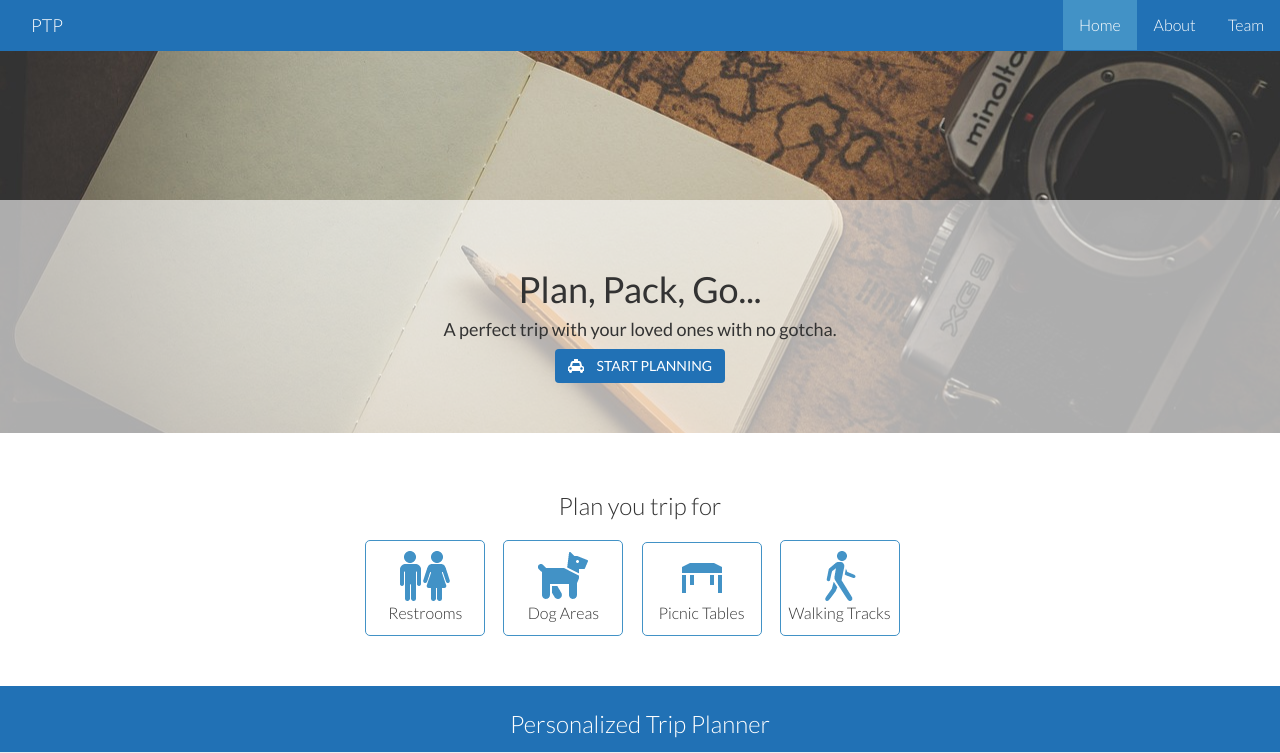
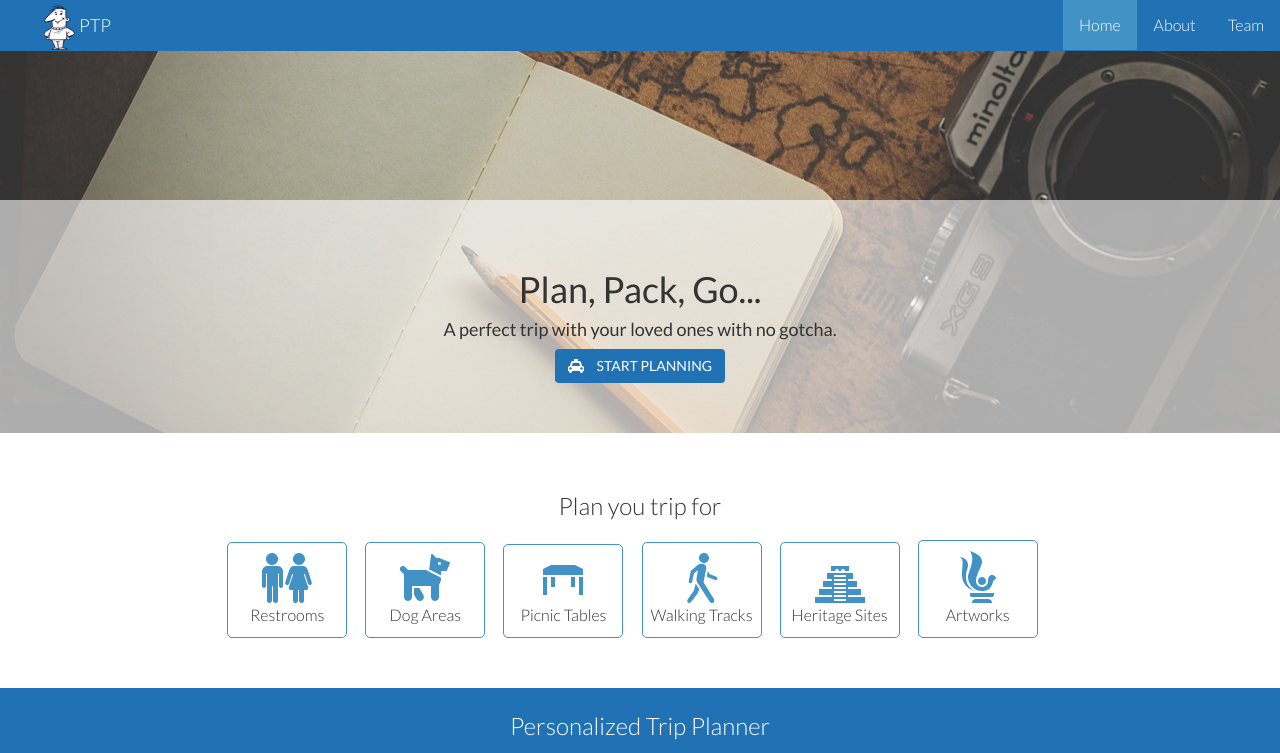
Before and after one commit to rssrn/ptp-govhack-nz, a PHP site: page / in a window 1280 px wide. Shown: the top 753 px of the page. Run offline with PHP 8.4, Linux system fonts and the light colour scheme; some libraries are stand-ins or nearby versions.

Commit message:
Added Logo

```diff
--- a/public/css/ptp.css
+++ b/public/css/ptp.css
@@ -21,6 +21,14 @@ input[type="radio"],input[type="checkbox"]{
 }
 .no-padding{
 	padding: 0
+}
+.navbar-brand {
+	padding: 5px 15px;
+}
+.navbar-brand img{
+	display: inline-block;
+	height: 45px;
+	margin-top:0px;
 }
 .navbar{
 	background: #2171B5;
--- a/public/home.html
+++ b/public/home.html
@@ -24,6 +24,14 @@
           <div class="box">
               <img src="./images/walking-50.png">
               <span>Walking Tracks</span>
+          </div>
+          <div class="box">
+              <img src="./images/heritage-50.png">
+              <span>Heritage Sites</span>
+          </div>
+          <div class="box">
+              <img src="./images/art-50.png">
+              <span>Artworks</span>
           </div>
       </div>
   </div>
--- a/public/index.html
+++ b/public/index.html
@@ -8,6 +8,7 @@
 	<link href='https://fonts.googleapis.com/css?family=Lato:400,300,700' rel='stylesheet' type='text/css'>
 	<link rel="stylesheet" href="https://maxcdn.bootstrapcdn.com/bootstrap/3.3.7/css/bootstrap.min.css" integrity="sha384-BVYiiSIFeK1dGmJRAkycuHAHRg32OmUcww7on3RYdg4Va+PmSTsz/K68vbdEjh4u" crossorigin="anonymous"><link rel="stylesheet" href="https://maxcdn.bootstrapcdn.com/font-awesome/4.6.3/css/font-awesome.min.css">
 	<link rel="stylesheet" href="./css/ptp.css">
+	<link rel="shortcut icon" type="image/x-icon" href="./images/favicon.ico">
 </head>
 <body>
 	<header id="header">
@@ -19,7 +20,7 @@
 				        <span class="icon-bar"></span>
 				        <span class="icon-bar"></span>
 			        </button>
-			        <a class="navbar-brand" href="#">PTP</a>
+			        <a class="navbar-brand" href="#"><img src="./images/logo.png"> PTP</a>
 		    	</div>
 				<div class="collapse navbar-collapse" id="main-nav">
 						<ul class="nav navbar-nav navbar-right">
```
Also changed, not shown: public/images/art-50.png (added), public/images/favicon.ico (added), public/images/heritage-50.png (added), public/images/icon.png (added), public/images/logo.png (added).
